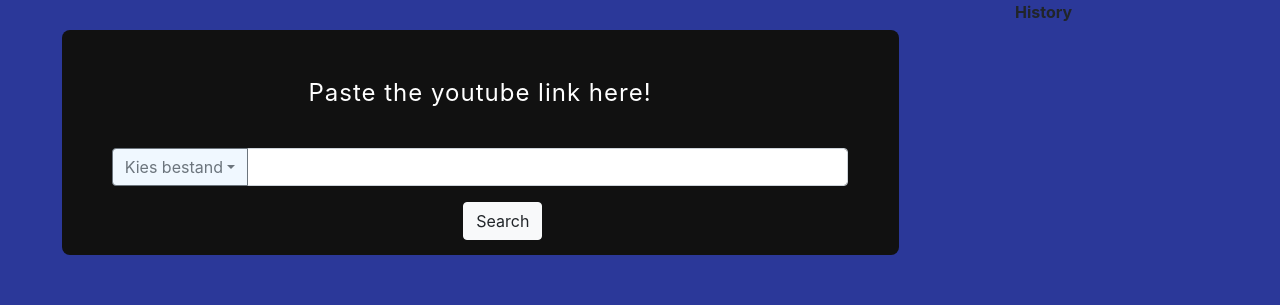
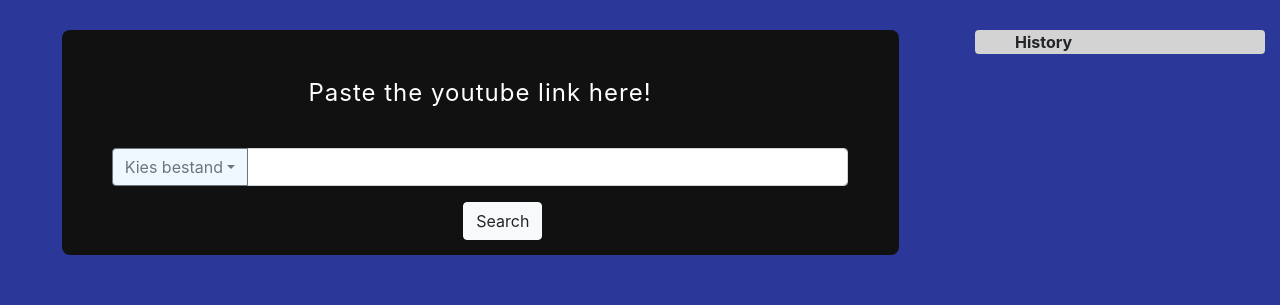
Before and after one commit to oepeman/oepeman.github.io, a plain HTML site: page index.html in a window 1280 px wide. Drawn offline with nearby package versions, Linux system fonts and the light colour scheme.

Commit message:
Update styles.css

```diff
--- a/styles.css
+++ b/styles.css
@@ -54,3 +54,12 @@ div.hidden{
   margin-right: auto;
   margin-bottom: 15px;
 }
+
+ul{
+  background-color: lightgrey;
+  border-radius: 4px;
+}
+
+#historyBar{
+  margin-top: 30px;
+}
```
